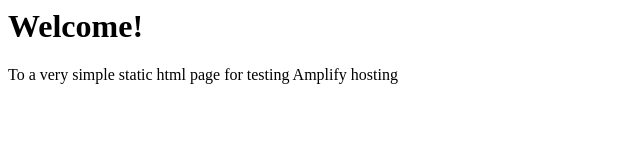
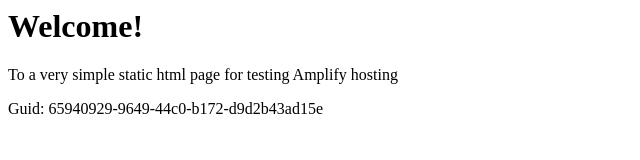
Before and after one commit to aws-aemilia-pdx/Github-PR-Commit-Integration-Test-DoNotTouch-GitH-MJCD6L4M-v1-preprod-us-west-2, a website: page src/index.html in a window 1280 px wide. Shown: the whole page, without its empty margins (0-640 px from the left). Drawn offline with Linux system fonts and the light colour scheme.

Commit message:
commit from integ tests

```diff
--- a/src/index.html
+++ b/src/index.html
@@ -1,3 +1,5 @@
+
+
 <html lang="en">
 
 <head>
@@ -10,6 +12,6 @@
 <body>
     <h1>Welcome!</h1>
     <p>To a very simple static html page for testing Amplify hosting</p>
-</body>
+    <p>Guid: 65940929-9649-44c0-b172-d9d2b43ad15e</p></body>
 
 </html>
```
